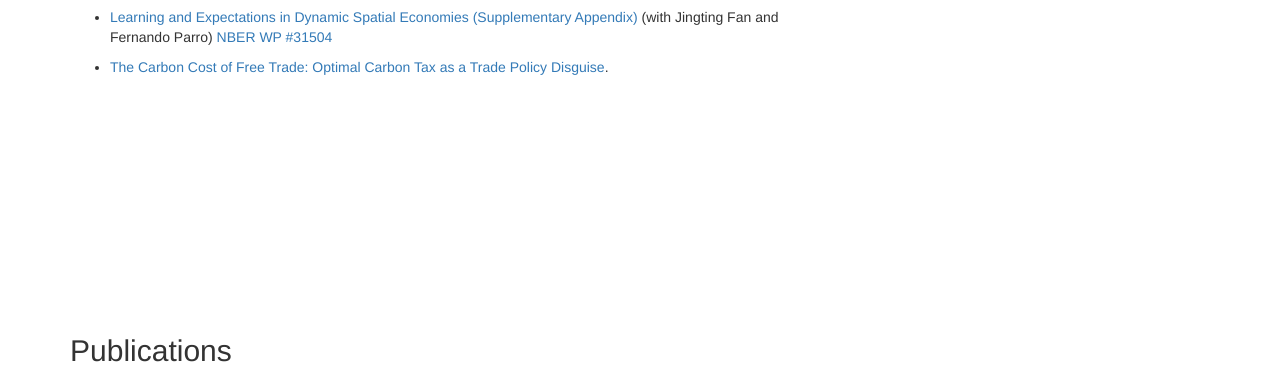
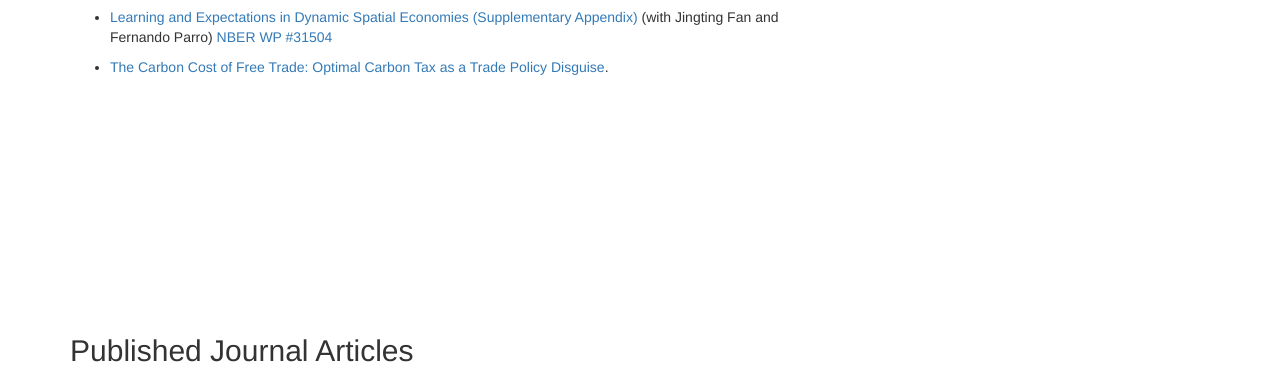
Before and after one commit to SungwanH/SungwanH.github.io, a plain HTML site: page index.html in a window 1280 px wide. Shown: the part 557-933 px from the top of the page. Drawn offline with nearby package versions, Linux system fonts and the light colour scheme.

Commit message:
Update index.html

```diff
--- a/index.html
+++ b/index.html
@@ -98,7 +98,7 @@
 
             <!-- Publications -->
             <div class="col-md-8" style="height: 50vh;">
-                <h2 id="publications">Publications</h2>
+                <h2 id="publications">Published Journal Articles</h2>
 
                 <strong>Predoctoral research</strong><br/>
                 <ul>
```
